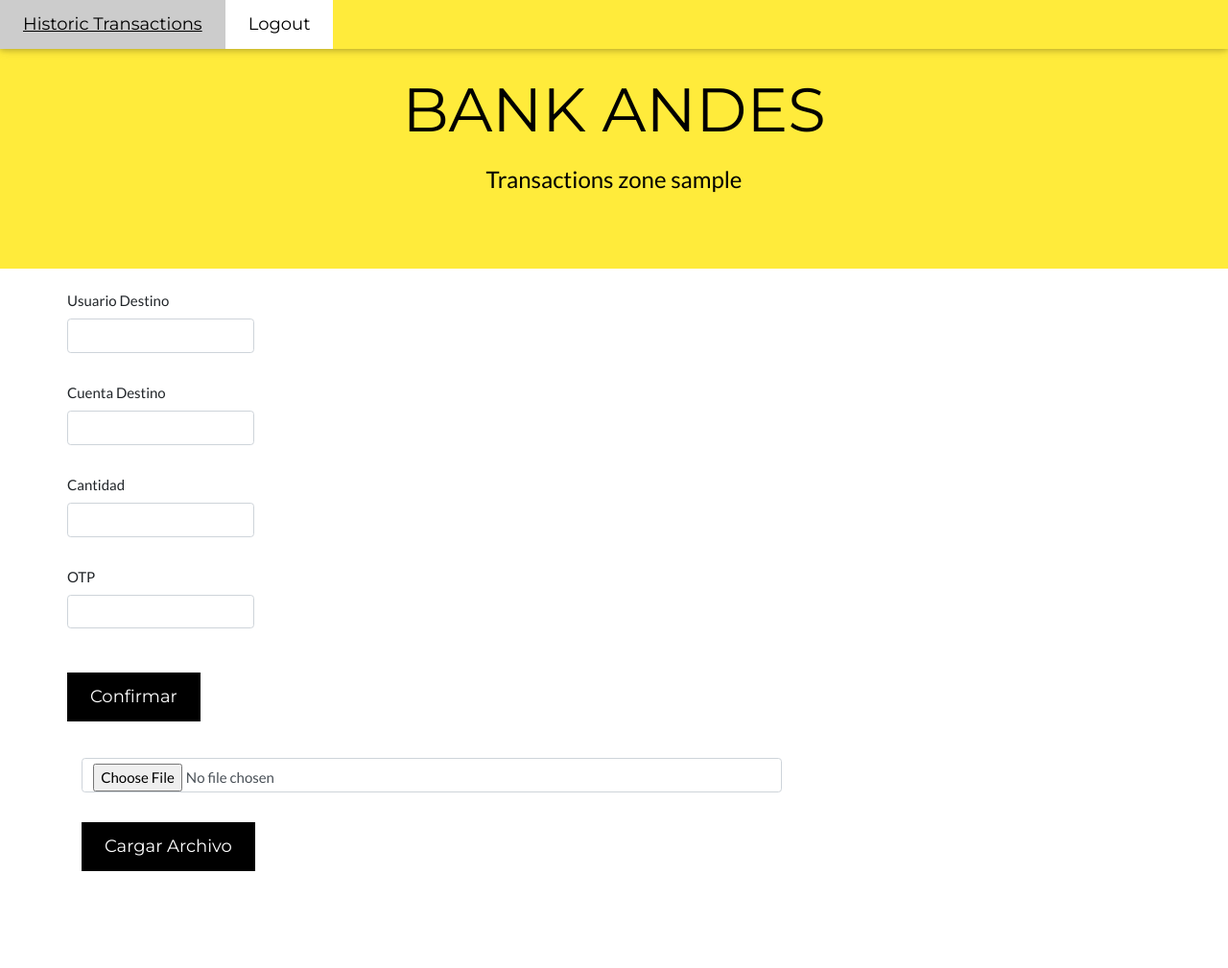
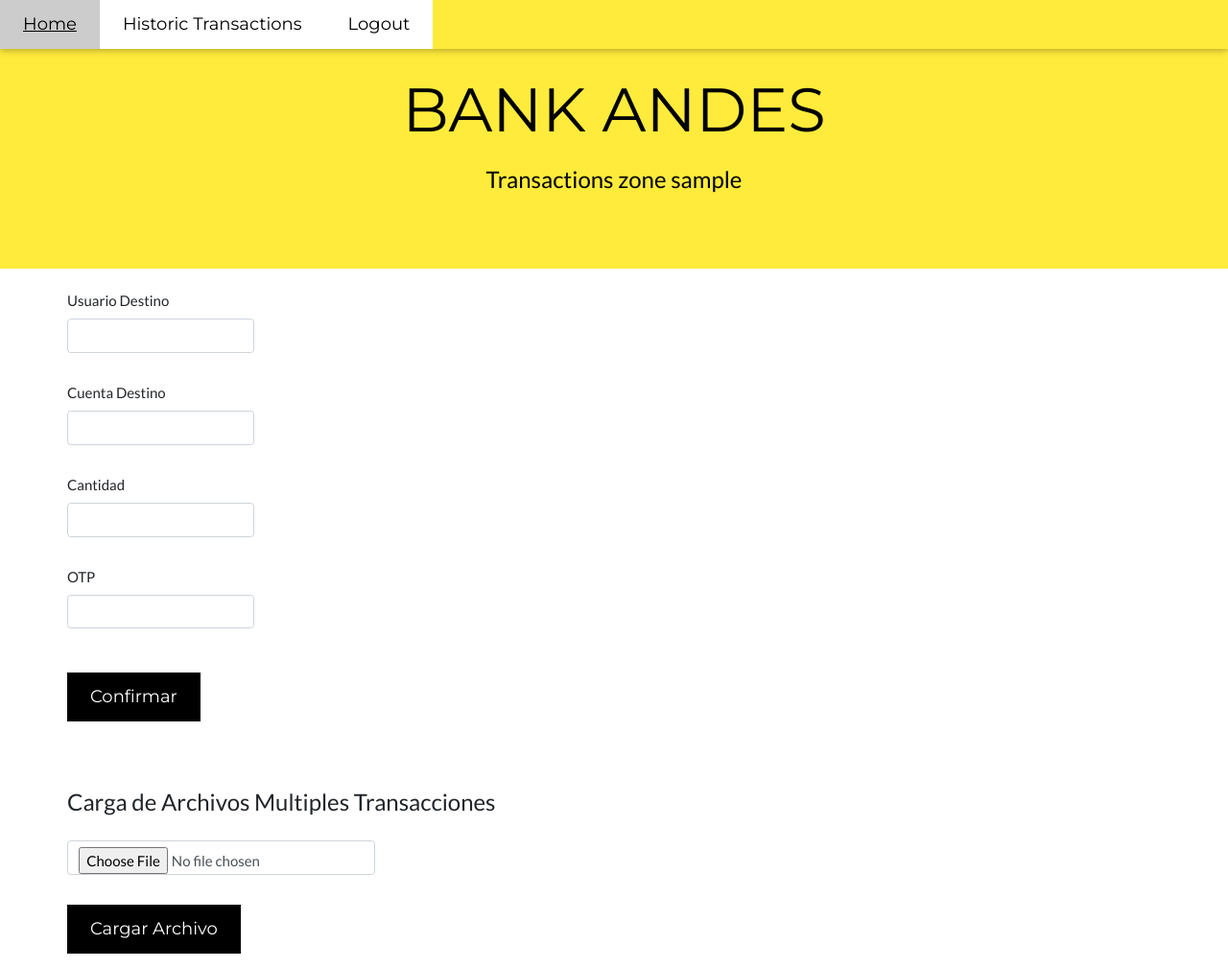
Before and after one commit to dannyleandro/SecureProgrammingBank, a Flask app: page /transactions in a window 1280 px wide. Shown: the whole page at 96% size. Before the commit the page ends 908 px from the top, so only its background shows below. Run offline with Flask 2, Linux system fonts and the light colour scheme; the visitor is signed in with stand-in values (Sample User, id 1); parts of the project's set-up code (start-up, migrations or seed data) failed here and were passed over; some libraries are stand-ins or nearby versions.

Commit message:
Update file upload

```diff
--- a/dbconnect.py
+++ b/dbconnect.py
@@ -40,7 +40,7 @@ def connection():
     conn = MySQLdb.connect(
     host='localhost',
     user='root',
-    passwd='admin', #'SQLS3rv3r',
+    passwd='SQLS3rv3r',
     db='BDBankAndes'
     )
 
--- a/index.html
+++ b/index.html
@@ -18,7 +18,7 @@ body,h1,h2,h3,h4,h5,h6 {font-family: "Lato", sans-serif}
 <div class="w3-top">
   <div class="w3-bar w3-yellow w3-card w3-left-align w3-large">
     <a class="w3-bar-item w3-button w3-hide-medium w3-hide-large w3-right w3-padding-large w3-hover-white w3-large w3-red" href="javascript:void(0);" onclick="myFunction()" title="Toggle Navigation Menu"><i class="fa fa-bars"></i></a>
-    <a href="register" class="w3-bar-item w3-button w3-padding-large w3-white">Home</a>
+    <a href="index" class="w3-bar-item w3-button w3-padding-large w3-white">Home</a>
     <a href="register" class="w3-bar-item w3-button w3-hide-small w3-padding-large w3-hover-white">Register</a>
     <a href="login" class="w3-bar-item w3-button w3-hide-small w3-padding-large w3-hover-white">Login</a>
 <!--    <a href="#" class="w3-bar-item w3-button w3-hide-small w3-padding-large w3-hover-white">About us</a>
--- a/main.py
+++ b/main.py
@@ -181,7 +181,7 @@ def transaction():
             else:
                 if not os.path.exists('parseFiles'):
                     subprocess.call(["gcc", "parseFiles.c", "-oparseFiles", "-std=c99", '-w', '-Ofast'], shell=True)
-                result = os.popen("./parseFiles")
+                result = os.popen("./parseFiles").read()
             if "StartReadingfile" in result:
                 result = result.replace('\n', '')
                 print(result[result.index("StartReadingfile", 0) + 16:-1])
--- a/templates/index.html
+++ b/templates/index.html
@@ -18,7 +18,7 @@ body,h1,h2,h3,h4,h5,h6 {font-family: "Lato", sans-serif}
 <div class="w3-top">
   <div class="w3-bar w3-yellow w3-card w3-left-align w3-large">
     <a class="w3-bar-item w3-button w3-hide-medium w3-hide-large w3-right w3-padding-large w3-hover-white w3-large w3-red" href="javascript:void(0);" onclick="myFunction()" title="Toggle Navigation Menu"><i class="fa fa-bars"></i></a>
-    <a href="register" class="w3-bar-item w3-button w3-padding-large w3-white">Home</a>
+    <a href="index" class="w3-bar-item w3-button w3-padding-large w3-white">Home</a>
     <a href="register" class="w3-bar-item w3-button w3-hide-small w3-padding-large w3-hover-white">Register</a>
     <a href="login" class="w3-bar-item w3-button w3-hide-small w3-padding-large w3-hover-white">Login</a>
 <!--    <a href="#" class="w3-bar-item w3-button w3-hide-small w3-padding-large w3-hover-white">About us</a>
--- a/templates/thistory.html
+++ b/templates/thistory.html
@@ -19,6 +19,7 @@ body,h1,h2,h3,h4,h5,h6 {font-family: "Lato", sans-serif}
 <div class="w3-top">
     <div class="w3-bar w3-yellow w3-card w3-right-align w3-large">
         <a class="w3-bar-item w3-button w3-hide-medium w3-hide-large w3-right w3-padding-large w3-hover-white w3-large w3-red" href="javascript:void(0);" onclick="myFunction()" title="Toggle Navigation Menu"><i class="fa fa-bars"></i></a>
+        <a href="user" class="w3-bar-item w3-button w3-padding-large w3-white">Home</a>
         <a href="transactions" class="w3-bar-item w3-button w3-padding-large w3-white">Transactions</a>
         <a href="logout" class="w3-bar-item w3-button w3-padding-large w3-white">Logout</a>
 </div>
@@ -49,7 +50,6 @@ body,h1,h2,h3,h4,h5,h6 {font-family: "Lato", sans-serif}
         <div class="col-sm-3">
             <h5 class='section-heading'> Cantidad </h5>
         </div>
-
     </div>
     {% if sends %}
         {% for send in sends %}
--- a/templates/transaction.html
+++ b/templates/transaction.html
@@ -24,6 +24,7 @@
     <div class="w3-top">
         <div class="w3-bar w3-yellow w3-card w3-right-align w3-large">
             <a class="w3-bar-item w3-button w3-hide-medium w3-hide-large w3-right w3-padding-large w3-hover-white w3-large w3-red" href="javascript:void(0);" onclick="myFunction()" title="Toggle Navigation Menu"><i class="fa fa-bars"></i></a>
+            <a href="user" class="w3-bar-item w3-button w3-padding-large w3-white">Home</a>
             <a href="thistory" class="w3-bar-item w3-button w3-padding-large w3-white">Historic Transactions</a>
             <a href="logout" class="w3-bar-item w3-button w3-padding-large w3-white">Logout</a>
         </div>
@@ -52,7 +53,6 @@
     <div class="container">
             <div class="row">
                 <div class="col-lg-8 col-lg-offset-2 col-md-10 col-md-offset-1">
-
                     <br>
                     <form name="sentTransaction" id="contactForm" method="POST">
                         <div class="row control-group">
@@ -88,11 +88,24 @@
                         </div>
                     </form>
                     <br>
+                    <br>
+                    <div class="row">
+                        <div class="form-group col-xs-12">
+                            <h3 class='section-heading align items center'> Carga de Archivos Multiples Transacciones </h3>
+                        </div>
+                    </div>
+
                     <form action="" method="POST" enctype="multipart/form-data">
-					<div class="form-group">
+                        <div class="row">
+                            <div class="form-group col-xs-12 floating-label-form-group controls">
         						<input type="file" name="file" class="form-control" placeholder="Archivo con transacciones" required>
         					</div>
+                        </div>
+                        <div class="row">
+                            <div class="form-group col-xs-12">
     					        <button class="w3-button w3-black w3-padding-large w3-large w3-margin-top" type="submit">Cargar Archivo</button>
+                            </div>
+                        </div>
     				</form>
             </div>
         </div>
--- /dev/null
+++ b/test.txt
@@ -0,0 +1,2 @@
+pruebas1,1001,200,576206797
+pruebas1,1001,500,790438304
```
Also changed, not shown: 1 other file. Lines whose indentation alone changed are shown as unchanged.
